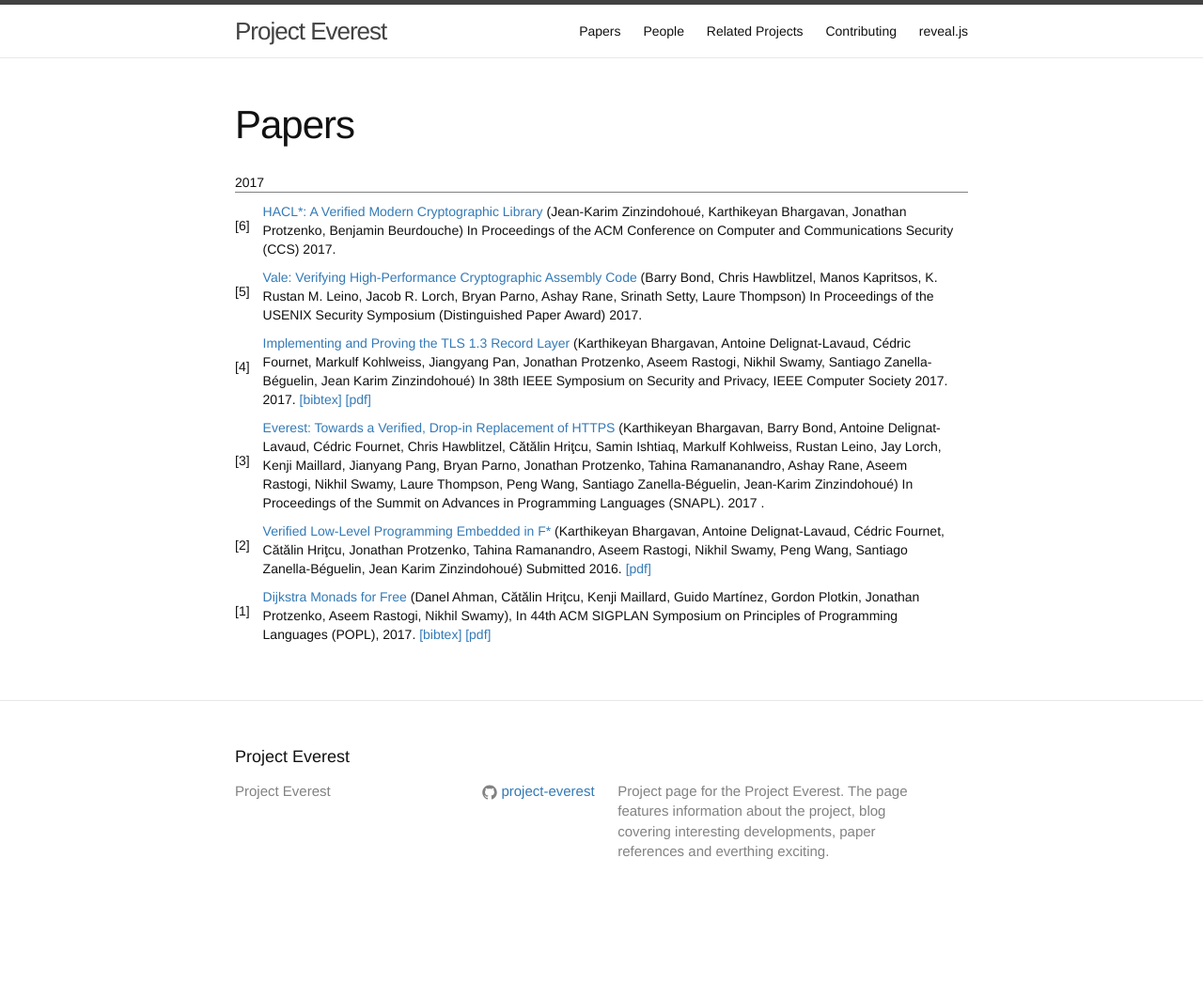
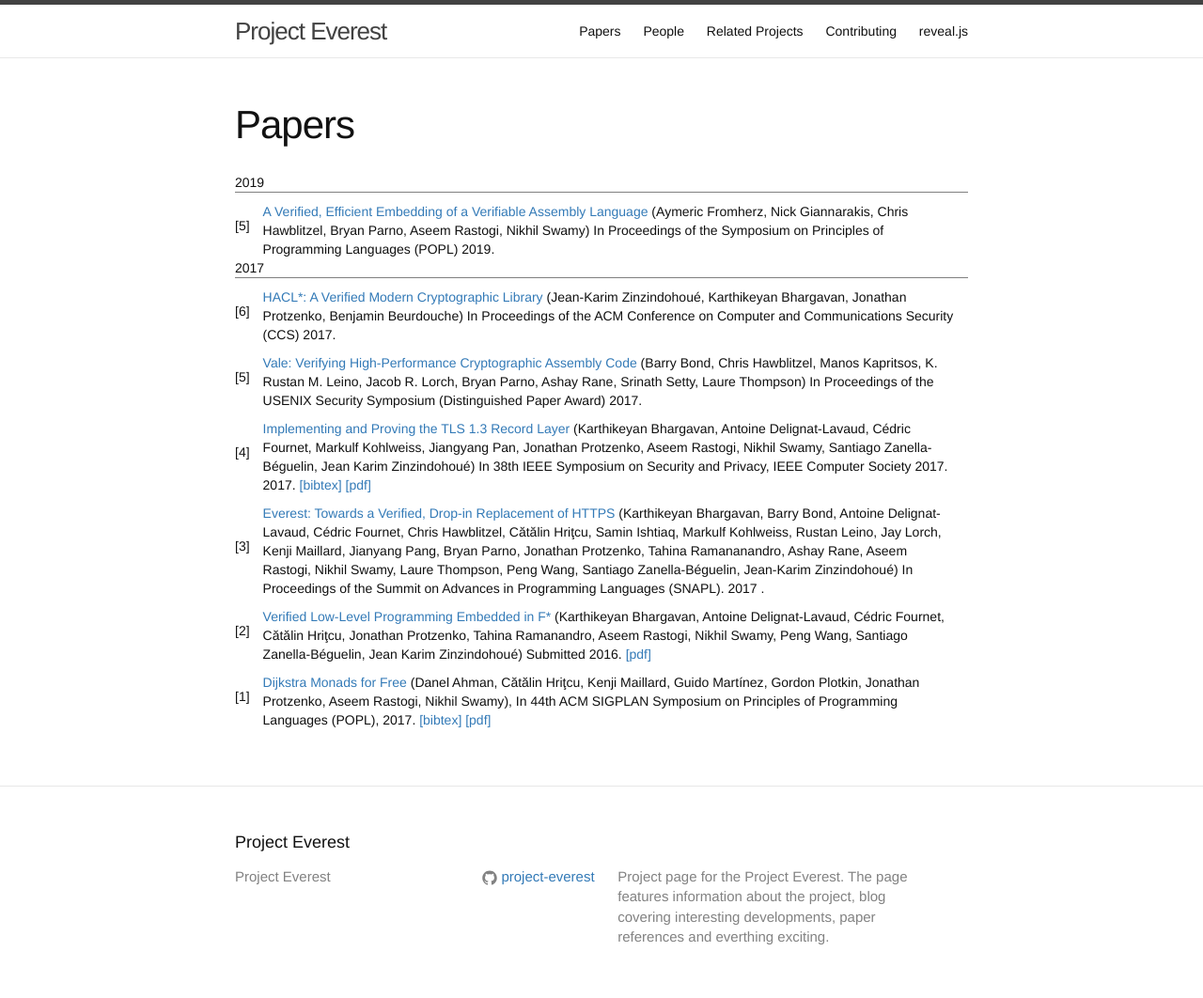
Before and after one commit to project-everest/project-everest.github.io, a Jekyll site: the page built from papers.md, in a window 1280 px wide. Shown: the whole page at 94% size. Built offline with Jekyll 4.4.1, drawn with Linux system fonts in a browser that asks for light colours; before the commit the page ends 971 px from its top, so only the background shows below that.

Commit message:
Add Vale POPL paper

```diff
--- a/papers.md
+++ b/papers.md
@@ -6,6 +6,25 @@
 
 <table class="result">
 <tbody>
+
+<tr><td colspan="2" class="sheader">2019</td></tr>
+<tr class="bibline"><td class="bibref">[5]</td>
+  <td class="bibitem">
+    <span itemscope="" itemtype="http://schema.org/ScholarlyArticle"> <a href="/assets/vale-popl.pdf">
+      <span class="bibtitle" itemprop="name">A Verified, Efficient Embedding of a Verifiable Assembly Language</span></a>
+      (<span class="bibauthor"><span itemprop="author" itemtype="http://schema.org/Person">Aymeric Fromherz</span>,
+<span itemprop="author" itemtype="http://schema.org/Person">Nick Giannarakis</span>,
+<span itemprop="author" itemtype="http://schema.org/Person">Chris Hawblitzel</span>,
+<span itemprop="author" itemtype="http://schema.org/Person">Bryan Parno</span>,
+<span itemprop="author" itemtype="http://schema.org/Person">Aseem Rastogi</span>,
+<span itemprop="author" itemtype="http://schema.org/Person">Nikhil Swamy</span></span>)
+      <span class="bibbooktitle">
+        <span itemprop="isPartOf">In Proceedings of the Symposium on Principles of Programming Languages (POPL)</span>
+      </span>
+      <span itemprop="datePublished">2019</span>.
+    </span>
+  </td>
+</tr>
 
 <tr><td colspan="2" class="sheader">2017</td></tr>
 
```
Also changed, not shown: 1 other file.
